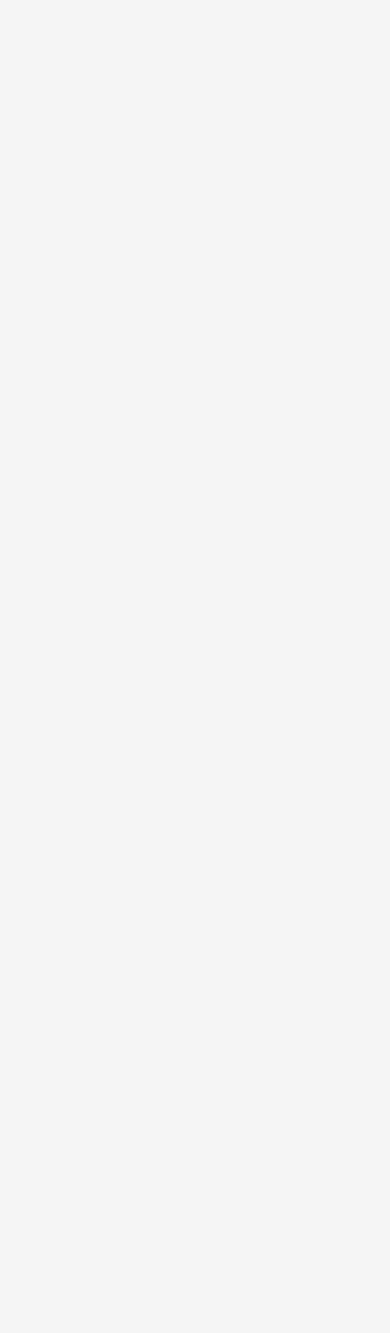
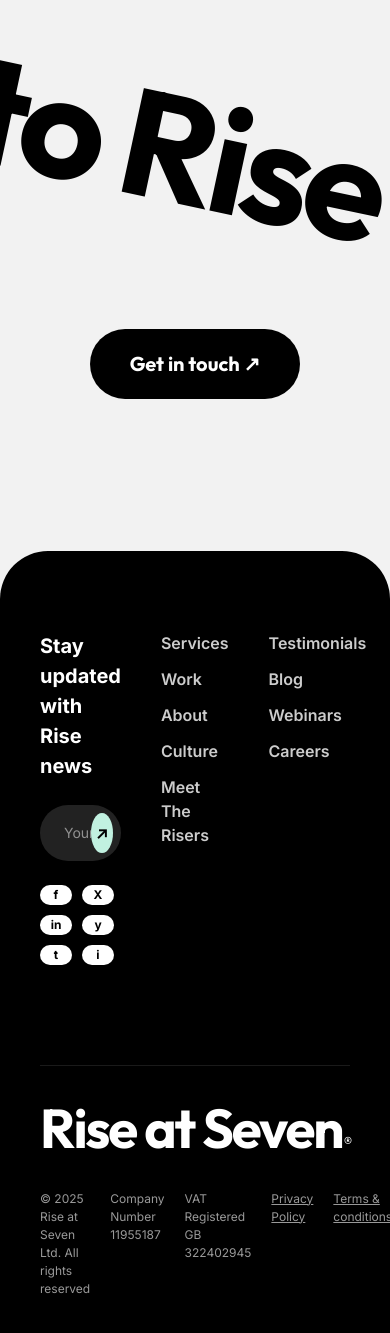
Before and after one commit to shuvo794/riseatseven, a Next.js app: page / in a window 390 px wide. Shown: the part 7900-9233 px from the top of the page. Before the commit the page ends 7809 px from the top, so only its background shows below. Built offline with nearby package versions, Linux system fonts and the light colour scheme.

Commit message:
feat: add Footer and ReadyToRise components to home page layout

```diff
--- a/app/page.tsx
+++ b/app/page.tsx
@@ -6,6 +6,8 @@
 import OurServices from "@/components/OurServices";
 import TextSlider from "@/components/TextSlider";
 import Legacy from "@/components/Legacy";
+import ReadyToRise from "@/components/ReadyToRise";
+import Footer from "@/components/Footer";
 import Awards from "@/components/Awards";
 import Expertise from "@/components/Expertise";
 import Testimonials from "@/components/Testimonials";
@@ -22,6 +24,8 @@
       <OurServices />
       <TextSlider />
       <Legacy />
+      <ReadyToRise />
+      <Footer />
       {/* <Awards />
       <Expertise />
       <Legacy />
--- a/components/Footer.tsx
+++ b/components/Footer.tsx
@@ -1,88 +1,149 @@
 "use client";
 import React from "react";
-import Link from "next/link";
-import { FaInstagram, FaXTwitter, FaLinkedin, FaYoutube } from "react-icons/fa6";
-import { motion } from "framer-motion";
-
-const footerLinks = {
-  "Services": ["Content Marketing", "SEO", "Digital PR", "Paid Media", "Social & Influencer"],
-  "Company": ["About", "Work", "Careers", "Blog", "Webinar"],
-  "International": ["UK", "USA", "Europe", "Contact"],
-};
 
 export default function Footer() {
   return (
-    <footer className="bg-black text-white pt-24 pb-10 px-6 md:px-12 border-t border-white/10">
-      <div className="max-w-[1400px] mx-auto">
-        {/* Big CTA */}
-        <div className="flex flex-col lg:flex-row justify-between items-start gap-12 mb-20">
-          <motion.div
-            initial={{ opacity: 0, y: 30 }}
-            whileInView={{ opacity: 1, y: 0 }}
-            viewport={{ once: true }}
-          >
-            <h2
-              className="text-[12vw] md:text-[8vw] lg:text-[6vw] font-black text-white tracking-[-0.04em] leading-none mb-8"
-              style={{ fontFamily: "var(--font-display)" }}
-            >
-              Let&apos;s build
-              <br />
-              <span className="text-[#a8f0d8]">something big.</span>
-            </h2>
-            <Link
-              href="#contact"
-              className="inline-flex items-center gap-2 bg-white text-black px-8 py-4 rounded-full font-bold text-base hover:bg-[#a8f0d8] transition-colors"
-            >
-              Get in touch ↗
-            </Link>
-          </motion.div>
-
-          {/* Footer link columns */}
-          <div className="flex flex-wrap gap-12 lg:gap-16">
-            {Object.entries(footerLinks).map(([col, links]) => (
-              <div key={col}>
-                <p className="text-xs font-bold uppercase tracking-[0.25em] text-white/40 mb-5">
-                  {col}
-                </p>
-                <ul className="flex flex-col gap-3">
-                  {links.map((link) => (
-                    <li key={link}>
-                      <Link
-                        href="#"
-                        className="text-sm font-semibold text-white/70 hover:text-white transition-colors"
-                      >
-                        {link}
-                      </Link>
-                    </li>
-                  ))}
-                </ul>
+    <footer style={{
+      backgroundColor: "#000",
+      color: "#fff",
+      padding: "80px 40px 40px 40px",
+      borderRadius: "48px 48px 0 0",
+      marginTop: "-48px",
+      position: "relative",
+      zIndex: 10
+    }}>
+      <div style={{
+        display: "grid",
+        gridTemplateColumns: "repeat(4, 1fr)",
+        gap: "40px",
+        marginBottom: "100px"
+      }}>
+        {/* Newsletter & Socials */}
+        <div style={{ gridColumn: "span 1" }}>
+          <h4 style={{ fontSize: "20px", fontWeight: "700", marginBottom: "24px" }}>
+            Stay updated with Rise news
+          </h4>
+          <div style={{
+            display: "flex",
+            alignItems: "center",
+            backgroundColor: "#222",
+            borderRadius: "100px",
+            padding: "8px 8px 8px 24px",
+            marginBottom: "24px"
+          }}>
+            <input
+              type="email"
+              placeholder="Your Email Address"
+              style={{
+                backgroundColor: "transparent",
+                border: "none",
+                color: "#fff",
+                outline: "none",
+                width: "100%",
+                fontSize: "14px"
+              }}
+            />
+            <button style={{
+              backgroundColor: "#c1f1e0",
+              border: "none",
+              borderRadius: "50%",
+              width: "40px",
+              height: "40px",
+              display: "flex",
+              alignItems: "center",
+              justifyContent: "center",
+              cursor: "pointer"
+            }}>
+              <span style={{ color: "#000", fontWeight: "bold" }}>↗</span>
+            </button>
+          </div>
+          <div style={{ display: "flex", gap: "10px", flexWrap: "wrap" }}>
+            {["f", "X", "in", "y", "t", "i"].map((icon, i) => (
+              <div key={i} style={{
+                backgroundColor: "#fff",
+                color: "#000",
+                width: "32px",
+                height: "20px",
+                borderRadius: "10px",
+                display: "flex",
+                alignItems: "center",
+                justifyContent: "center",
+                fontSize: "12px",
+                fontWeight: "bold",
+                cursor: "pointer"
+              }}>
+                {icon}
               </div>
             ))}
           </div>
         </div>
 
-        {/* Bottom row */}
-        <div className="flex flex-col md:flex-row justify-between items-center pt-8 border-t border-white/10 gap-6">
-          <p className="text-sm font-bold text-white">
-            Rise at Seven<sup className="text-[10px] ml-0.5">®</sup>
-          </p>
+        {/* Links Column 1 */}
+        <div>
+          <ul style={{ listStyle: "none", padding: 0, margin: 0, display: "flex", flexDirection: "column", gap: "12px" }}>
+            {["Services", "Work", "About", "Culture", "Meet The Risers"].map((link) => (
+              <li key={link} style={{ fontSize: "16px", fontWeight: "600", cursor: "pointer", opacity: 0.8 }}>{link}</li>
+            ))}
+          </ul>
+        </div>
 
-          {/* Social icons */}
-          <div className="flex items-center gap-5">
-            {[FaInstagram, FaXTwitter, FaLinkedin, FaYoutube].map((Icon, i) => (
-              <Link
-                key={i}
-                href="#"
-                className="w-10 h-10 rounded-full border border-white/20 flex items-center justify-center text-white/60 hover:text-white hover:border-white transition-all"
-              >
-                <Icon size={16} />
-              </Link>
+        {/* Links Column 2 */}
+        <div>
+          <ul style={{ listStyle: "none", padding: 0, margin: 0, display: "flex", flexDirection: "column", gap: "12px" }}>
+            {["Testimonials", "Blog", "Webinars", "Careers"].map((link) => (
+              <li key={link} style={{ fontSize: "16px", fontWeight: "600", cursor: "pointer", opacity: 0.8 }}>{link}</li>
             ))}
-          </div>
+          </ul>
+        </div>
 
-          <p className="text-xs text-white/30 font-medium">
-            © 2025 Rise at Seven. All rights reserved.
-          </p>
+        {/* Links Column 3 */}
+        <div>
+          <ul style={{ listStyle: "none", padding: 0, margin: 0, display: "flex", flexDirection: "column", gap: "12px" }}>
+            {["Sheffield", "Manchester", "London", "New York", "Contact"].map((link) => (
+              <li key={link} style={{ fontSize: "16px", fontWeight: "600", cursor: "pointer", opacity: 0.8 }}>{link}</li>
+            ))}
+          </ul>
+        </div>
+      </div>
+
+      {/* Massive Logo Text */}
+      <div style={{
+        borderTop: "1px solid rgba(255,255,255,0.1)",
+        paddingTop: "40px",
+        marginBottom: "40px"
+      }}>
+        <h1 style={{
+          fontSize: "14vw",
+          fontWeight: "700",
+          margin: 0,
+          lineHeight: "0.8",
+          letterSpacing: "-0.04em",
+          fontFamily: "var(--font-display)",
+          display: "flex",
+          justifyContent: "space-between",
+          alignItems: "baseline"
+        }}>
+          Rise at Seven <span style={{ fontSize: "4vw", verticalAlign: "top" }}>®</span>
+        </h1>
+      </div>
+
+      {/* Bottom Bar */}
+      <div style={{
+        display: "flex",
+        justifyContent: "space-between",
+        alignItems: "center",
+        fontSize: "12px",
+        opacity: 0.6
+      }}>
+        <div style={{ display: "flex", gap: "20px" }}>
+          <span>© 2025 Rise at Seven Ltd. All rights reserved</span>
+          <span>Company Number 11955187</span>
+          <span>VAT Registered GB 322402945</span>
+          <span style={{ textDecoration: "underline", cursor: "pointer" }}>Privacy Policy</span>
+          <span style={{ textDecoration: "underline", cursor: "pointer" }}>Terms & conditions</span>
+        </div>
+        <div>
+          <span>Website MadeByShape</span>
         </div>
       </div>
     </footer>
--- /dev/null
+++ b/components/ReadyToRise.tsx
@@ -0,0 +1,74 @@
+"use client";
+import React, { useRef } from "react";
+import { motion, useScroll, useTransform } from "framer-motion";
+
+export default function ReadyToRise() {
+  const containerRef = useRef(null);
+  const { scrollYProgress } = useScroll({
+    target: containerRef,
+    offset: ["start end", "end start"]
+  });
+
+  // Moves from right (500px) to left (-500px)
+  const x = useTransform(scrollYProgress, [0, 1], ["30%", "-30%"]);
+  const rotate = useTransform(scrollYProgress, [0, 1], [15, -5]);
+
+  return (
+    <section
+      ref={containerRef}
+      style={{
+        backgroundColor: "#f2f2f2",
+        padding: "200px 0",
+        overflow: "hidden",
+        position: "relative"
+      }}
+    >
+      <motion.div
+        style={{
+          x,
+          rotate,
+          whiteSpace: "nowrap",
+          display: "flex",
+          justifyContent: "center",
+          alignItems: "center"
+        }}
+      >
+        <h2 style={{
+          fontSize: "clamp(150px, 20vw, 350px)",
+          fontWeight: "700",
+          color: "#000",
+          letterSpacing: "-0.04em",
+          margin: 0,
+          fontFamily: "var(--font-display)",
+          lineHeight: "0.8"
+        }}>
+          Ready to Rise at Seven?
+        </h2>
+      </motion.div>
+
+      {/* Optional Contact Button */}
+      <div style={{
+        display: "flex",
+        justifyContent: "center",
+        marginTop: "100px"
+      }}>
+        <motion.button
+          whileHover={{ scale: 1.05 }}
+          style={{
+            backgroundColor: "#000",
+            color: "#fff",
+            padding: "20px 40px",
+            borderRadius: "100px",
+            fontSize: "20px",
+            fontWeight: "700",
+            border: "none",
+            cursor: "pointer",
+            fontFamily: "var(--font-display)"
+          }}
+        >
+          Get in touch ↗
+        </motion.button>
+      </div>
+    </section>
+  );
+}
```
